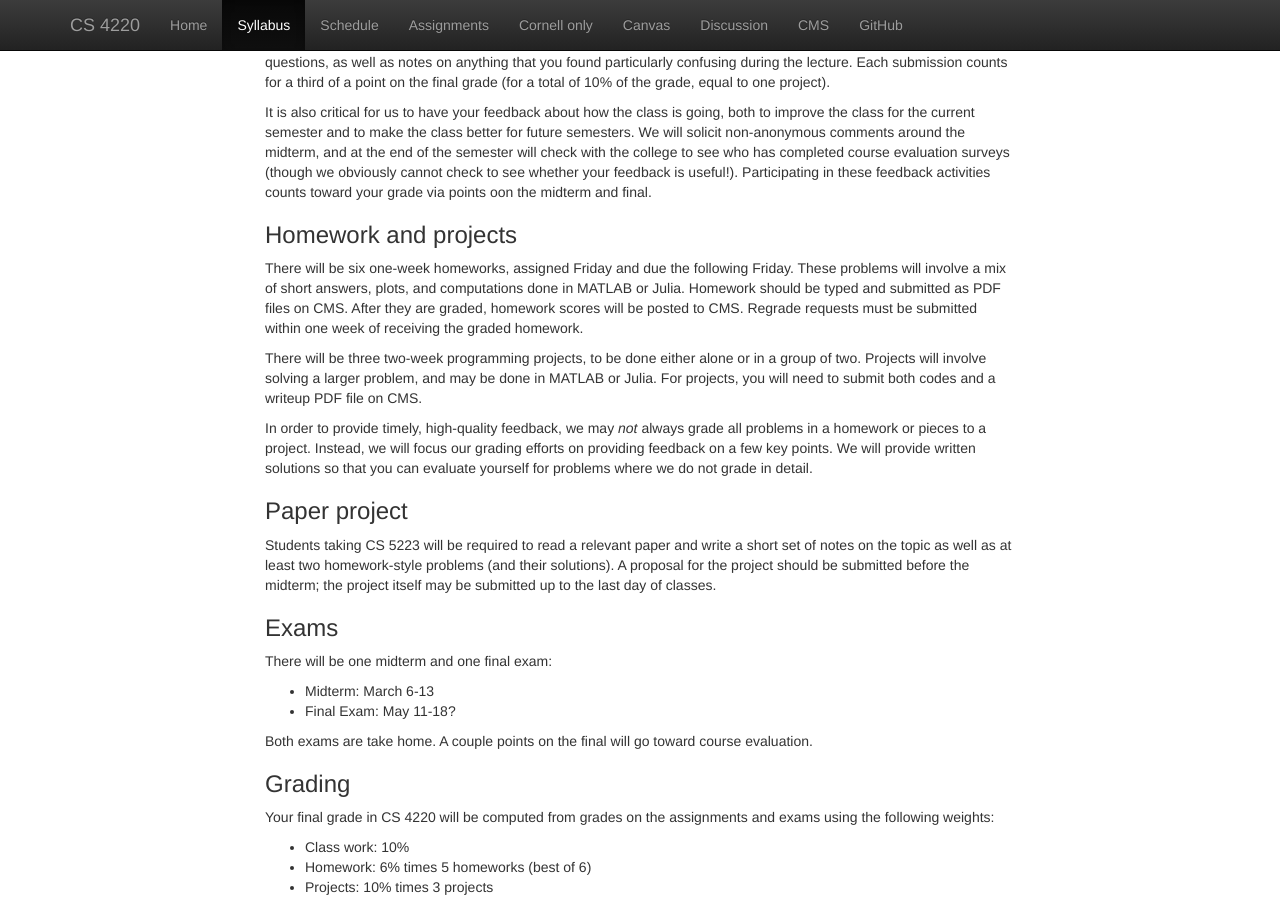
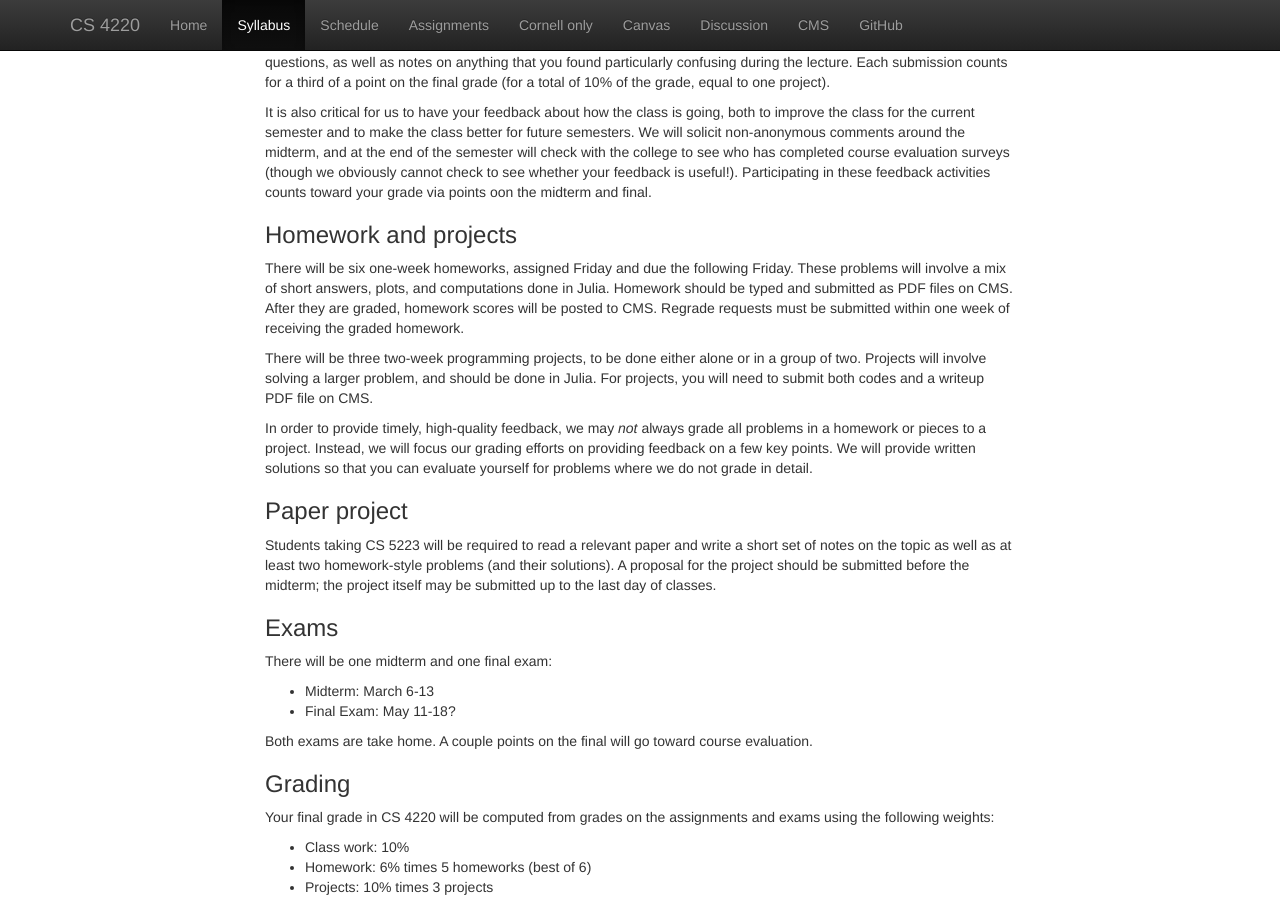
Before and after one commit to dbindel/cs4220-s22, a Jekyll site: the page built from web/syllabus.md, in a window 1280 px wide and 900 px high, scrolled down 1783 px. Built offline with Jekyll 4.4.1, drawn with Linux system fonts in a browser that asks for light colours; nearby versions of some CDN libraries.

Commit message:
Update syllabus -- please use Julia.

```diff
--- a/web/syllabus.md
+++ b/web/syllabus.md
@@ -136,14 +136,14 @@ counts toward your grade via points oon the midterm and final.
 
 There will be six one-week homeworks, assigned Friday and due the
 following Friday.  These problems will involve a mix of short answers,
-plots, and computations done in MATLAB or Julia. Homework should be
+plots, and computations done in Julia. Homework should be
 typed and submitted as PDF files on CMS.  After they are graded,
 homework scores will be posted to CMS.  Regrade requests must be
 submitted within one week of receiving the graded homework.
 
 There will be three two-week programming projects, to be done either
 alone or in a group of two.  Projects will involve solving a larger
-problem, and may be done in MATLAB or Julia.  For projects,
+problem, and should be done in Julia.  For projects,
 you will need to submit both codes and a writeup PDF file on CMS.
 
 In order to provide timely, high-quality feedback, we may *not* always
```
